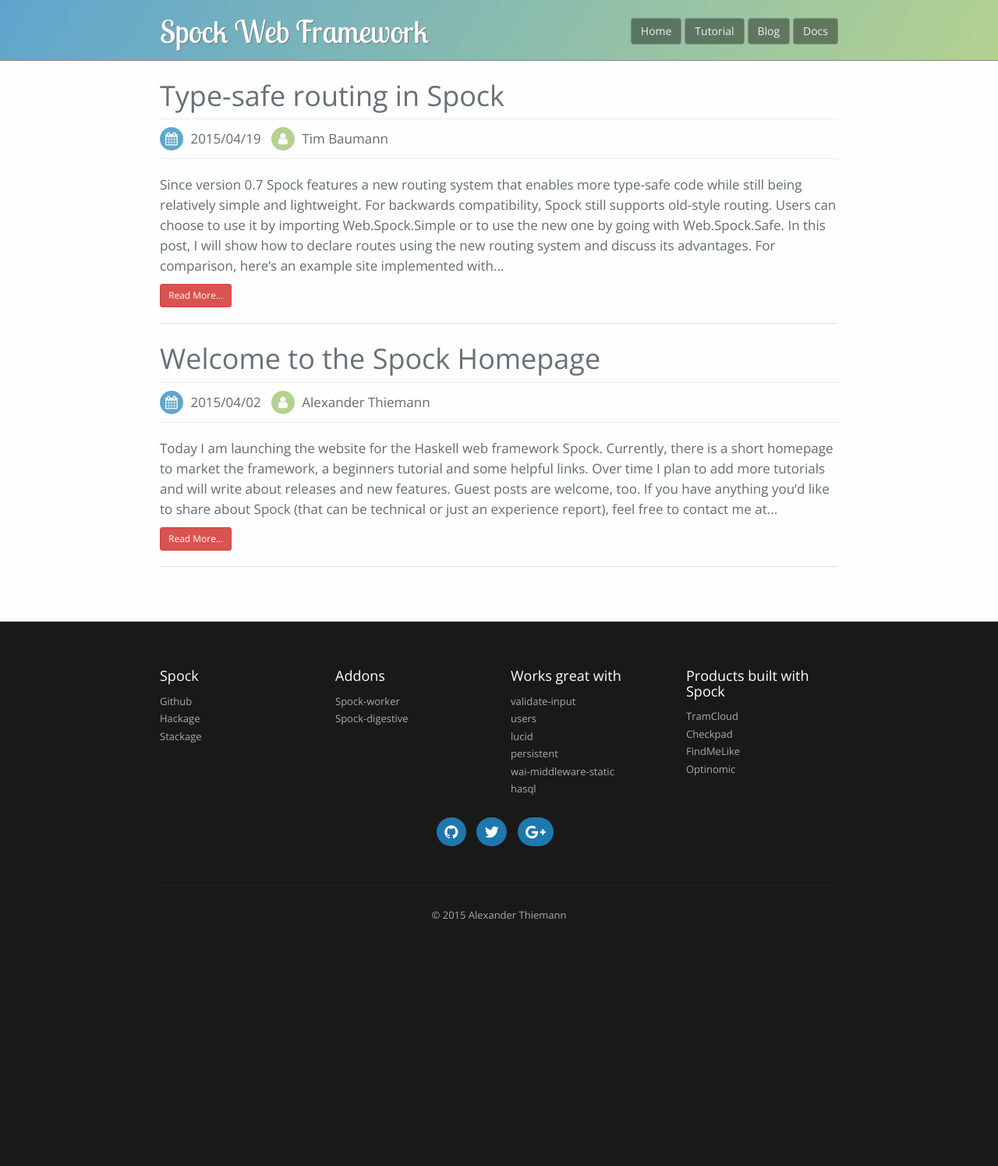
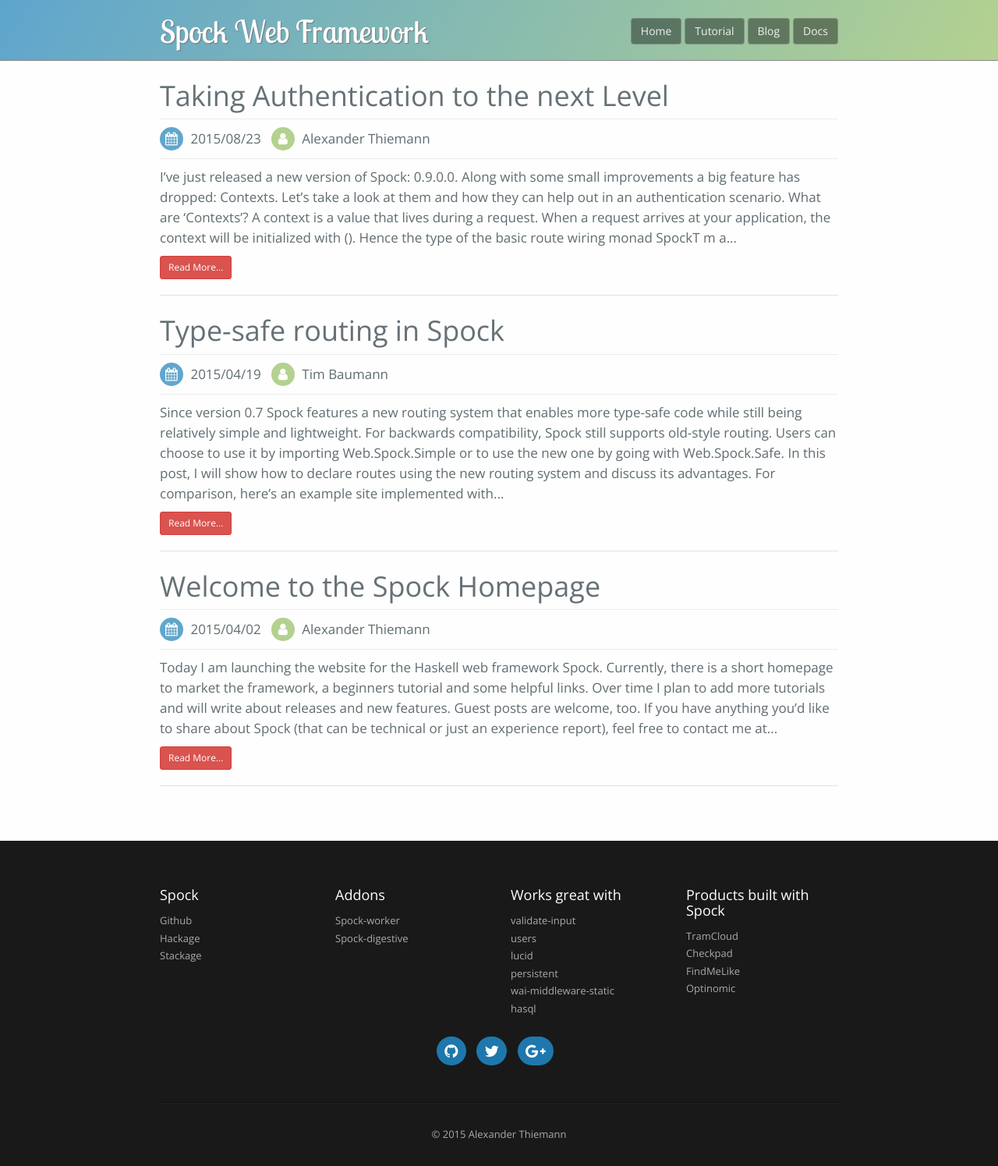
Before and after one commit to agrafix/Spock, a Jekyll site: the page built from blog.html, in a window 1280 px wide. Shown: the whole page at 78% size. Built offline with Jekyll 4.4.1, drawn with Linux system fonts in a browser that asks for light colours; nearby versions of some CDN libraries; some web fonts are replaced; before the commit the page ends 1213 px from its top, so only the background shows below that; part of the change alters nothing that is shown.

Commit message:
add taking authentication to the next level post

```diff
--- /dev/null
+++ b/_posts/2015-08-23-taking_authentication_to_the_next_level.markdown
@@ -0,0 +1,188 @@
+---
+layout: post
+title:  "Taking Authentication to the next Level"
+date:   2015-08-23 21:20:00
+author: Alexander Thiemann
+---
+
+I've just released a new version of Spock: [0.9.0.0][new-version]. Along with some small improvements a big feature has dropped: **Contexts**. Let's take a look at them and how they can help out in an authentication scenario.
+
+## What are 'Contexts'?
+
+A context is a value that lives during a request. When a request arrives at your application, the context will be initialized with `()`. Hence the type of the basic route wiring monad `SpockT m a` which is an alias for `SpockCtxT () m a`. Inside your wired routes (`ActionCtxT () m a`) monad you can now access the context using the `getContext :: MonadIO m => ActionCtxT ctx m ctx` function. Let's take a look at this:
+
+{% highlight haskell %}
+import Web.Spock.Safe
+
+main :: IO ()
+main =
+   runSpock 5000 $ spockT $
+   get "some-action" $
+   do () <- getContext
+   	  text "Context was (). Boring!"
+{% endhighlight %}
+
+Now this isn't really much news and it does not seem very useful. That's why you can now register `prehook`s, that is actions that run before contained wired routes:
+
+{% highlight haskell %}
+import Web.Spock.Safe
+import Data.Monoid
+import qualified Data.Text as T
+
+main :: IO ()
+main =
+   runSpock 5000 $ spockT $
+   do get "some-action" $
+        do () <- getContext
+   	       text "Context was (). Boring!"
+   	  prehook (return 42) $
+   	    get "other-action" $
+   	    do magicNumber <- getContext
+   	       text "And the magic number is: " <> (T.pack $ show magicNumber)
+{% endhighlight %}
+
+We've now hooked an action `return 42` before our `get "other-action"` route. The type of `prehook :: forall m ctx ctx'. MonadIO m => ActionCtxT ctx m ctx' -> SpockCtxT ctx' m () -> SpockCtxT ctx m ()` might seem a little bit complicated at first sight, but it really is not: You supply the action that runs in the current context `ctx` and return a new context `ctx'`. Then you supply new routes that will work on that context `ctx'`. The type "inside" the `prehook` in our example above would be `SpockCtxT Int m a` and `getContext` will thus return an `Int`.
+
+## Authentication
+
+### Prior contexts
+
+Up to recently, authentication in Spock was tiring and not very safe from a programmers point of view. You had to define functions like
+
+{% highlight haskell %}
+requireUser :: (User -> ActionT m a) -> ActionT m a
+requireUser action =
+   do sess <- readSession
+      mUser <- getUserFromSession sess
+      case mUser of
+      	 Nothing -> text "Sorry, no access!"
+      	 Just user -> action user
+
+requireAdmin :: (Admin -> ActionT m a) -> ActionT m a
+-- ...
+{% endhighlight %}
+
+and remember to use them in all your routes that you wanted protected. It would even make your code a little bumpy when combined with route parameters:
+
+{% highlight haskell %}
+main :: IO ()
+main =
+   runSpock 5000 $ spockT $
+   do get "public" $ text "Everyone can and should see me!"
+      get "some-action" $ requireUser $ \_ ->
+        text "Great, you are authed."
+      get ("action" <//> var) $ \postId -> requireUser $ \user ->
+        text ("User " <> userName user <> " requested " <> postId)
+      get "admin-panel" $ requireAdmin $ \_ ->
+        text "Hi admin!"
+      get "all-customers" $
+        do allCustomersWithSecretData <- getCustomers
+           json allCustomersWithSecretData
+   	  -- ...
+{% endhighlight %}
+
+Oops, we even forgot to write `requireUser` for the `/all-customers` route, so now even not logged in users can access all our customers and their secret data. Not good!
+
+This approach has several problems:
+
+* Not very DRY: we have to write `requireUser` around every route we want protected
+* One can not easily see (types!) if a route should only run if the user is logged in (e.g. `getCustomers` has the type `ActionCtxT ctx m [Customers]` and can thus be run in any action)
+* Error prone
+
+### The new world
+
+Contexts make authentication very elegant. Let's dive right into code - you'll need the [hvect package][hvect] in at least version 0.3.0.0.
+
+#### Defining hooks
+
+Instead of defining an `requireUser` like function, we will define a hook for use in the `prehook` function.
+
+{% highlight haskell %}
+import Data.HVect
+import Web.Spock.Safe
+
+authHook :: ActionCtxT (HVect xs) m (HVect (User ': xs))
+authHook =
+    do oldCtx <- getContext
+       sess <- readSession
+       mUser <- getUserFromSession sess
+       case mUser of
+      	   Nothing -> text "Sorry, no access!"
+      	   Just user -> return (user :&: oldCtx)
+{% endhighlight %}
+
+*`HVect` is a heterogenous strict list, learn more about heterogenous collections [here][hs-wiki-hlist]*
+
+This hook will *extend* any `HVect xs` context and insert the current `User` into it. If the current user is not logged in the request will be aborted with `text "Sorry, no access!"` like above. If we like to ensure that a user is administrator too, we can extend the hook by using another hook:
+
+{% highlight haskell %}
+data IsAdmin = IsAdmin
+
+adminHook :: ListContains n User xs => ActionCtxT (HVect xs) m (HVect (IsAdmin ': xs))
+adminHook =
+    do oldCtx <- getContext
+       let user = findFirst oldCtx
+       if userIsAdmin user
+       then return (IsAdmin :&: oldCtx)
+       else text "Sorry, you are not administrator!"
+{% endhighlight %}
+
+We indicate at type level that this route needs a `User` in the context and will add `IsAdmin` to the context. Using `findFirst` we extract the first (and only) occurence of the `User` in our context and check if he is an administrator.
+
+To bootstrap everything, we need to lift the default context `()` to `HVect '[]`:
+
+{% highlight haskell %}
+initHook :: ActionCtxT () m (HVect '[])
+initHook = return HNil
+{% endhighlight %}
+
+#### Wiring it together
+
+Now that we've written hooks it is time to wire them with our routes:
+
+{% highlight haskell %}
+main :: IO ()
+main =
+   runSpock 5000 $ spockT $
+   prehook initHook $
+   do get "public" $ text "Everyone can and should see me!"
+      prehook authHook $
+        do get "some-action" $
+             text "Great, you are authed."
+           get ("action" <//> var) $ \postId ->
+             do user <- liftM findFirst getContext
+                text ("User " <> userName user <> " requested " <> postId)
+           get "all-customers" $
+             do allCustomersWithSecretData <- getCustomers
+                json allCustomersWithSecretData
+           prehook adminHook $
+             get "admin-panel" $ text "Hi admin!"
+   	  -- ...
+{% endhighlight %}
+
+Great! No more `requireUser` all over the place. Now let's make sure that the `getCustomers` function can only be called when a user is logged in:
+
+{% highlight haskell %}
+getCustomers :: ListContains n User xs => ActionCtxT (HVect xs) m [Customers]
+{% endhighlight %}
+
+*`ListContains n t xs` is a [TypeFamily][typefamily] that indicates that the type `t` is contained at position `n` in the type level list `xs`.*
+
+Now if we try to use `getCustomers` in an action/route outside of the `prehook authHook` (e.g. `"public"`), we will get a type error! And even better: We can use `getCustomers` inside the `prehook adminHook` too, because our `ListContains` predicates will simply compose. (Side note: you can also indicate that a type `t` should not be contained in the list using `NotInList t xs ~ 'True`)
+
+## Closing Notes
+
+That's it for now - if you are looking for a larger example check out [funblog's Web.Blog module][funblog-web-blog] which I've recently updated to demonstrate usage. If you find the [documentation of Spock][new-version] lacking in any way or you run into a bug, please feel free to create an [issue on Github][gh-issue].
+
+## Comments
+
+Looking forward to your Feedback on [Reddit][reddit-post] and [HackerNews][hn-post].
+
+[new-version]: https://hackage.haskell.org/package/Spock-0.9.0.0
+[hvect]: https://hackage.haskell.org/package/hvect
+[hs-wiki-hlist]: https://wiki.haskell.org/Heterogenous_collections
+[typefamily]: https://wiki.haskell.org/GHC/Type_families
+[funblog-web-blog]: https://github.com/agrafix/funblog/blob/1324088e67fc14d471964763e95662195fe3e849/src/Web/Blog.hs
+[gh-issue]: https://github.com/agrafix/Spock/issues
+[reddit-post]: https://todo
+[hn-post]: https://todo
--- a/css/main.scss
+++ b/css/main.scss
@@ -31,6 +31,7 @@ code {
 h4 {
   font-weight: 600;
   color: #333;
+  margin-top: 20px;
 }
 .social {
   padding-top: 10px;
@@ -177,7 +178,7 @@ header {
 .blog-content {
   margin-top: 25px;
   p {
-    padding-top: 20px;
+    padding-top: 10px;
   }
   hr {
     border-color: #E2E2E2;
```
